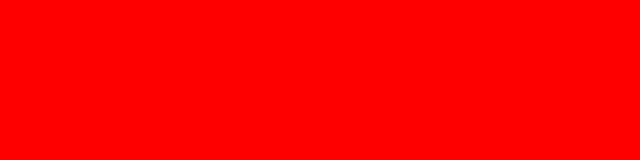
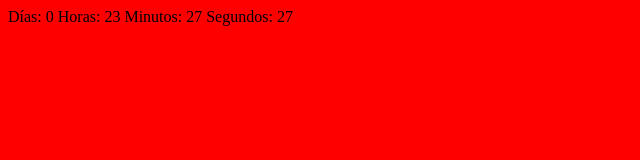
Before and after one commit to johancastillo/count-regresive-js, a plain HTML site: page index.html in a window 1280 px wide. Shown: the whole page, without its empty margins (0-640 px from the left). Drawn offline with Linux system fonts and the light colour scheme.

Commit message:
Finished

```diff
--- a/index.html
+++ b/index.html
@@ -1,6 +1,7 @@
 <!DOCTYPE html>
 <html lang="es">
 	<head>
+		<meta charset="UTF-8" />
 		<title>Count Regresive</title>
 
 		<link rel="stylesheet" href="./css/styles.css" >
--- a/js/main.js
+++ b/js/main.js
@@ -1,5 +1,41 @@
 const main = () => {
+	const getRemainTime = deadline => {
+        let now = new Date(),
+            remainTime = (new Date(deadline) - now + 1000) / 1000,
+            remainSeconds = ("0" + Math.floor(remainTime % 60)).slice(-2),
+            remainMinutes = ("0" + Math.floor(remainTime / 60 % 60)).slice(-2),
+            remainHours = ("0" + Math.floor(remainTime / 3600 % 24)).slice(-2),
+            remainDays = Math.floor(remainTime / (3600 * 24))
 
+        return {
+            remainTime,
+            remainSeconds,
+            remainMinutes,
+            remainHours,
+            remainDays
+        }
+    }
+
+    // console.log(getRemainTime('Feb 10 2021 15:45:41 GMT-0400'))
+
+    const countdown = (deadline, element, finalMessage) => {
+        const el = document.getElementById(element)
+
+        const timerUpdate = setInterval( () => {
+            let time = getRemainTime(deadline)
+
+            el.innerHTML = `Días: ${time.remainDays} Horas: ${time.remainHours}
+            Minutos: ${time.remainMinutes} Segundos: ${time.remainSeconds}`
+
+            if(time.remainTime <= 1){
+                clearInterval(timerUpdate)
+                el.innerHTML = finalMessage
+            }
+
+        } , 1000)
+    }
+
+    countdown('Feb 10 2021 15:45:41 GMT-0400', "clock", "Ha finalizado la cuenta")
 }
 
 main()
```
